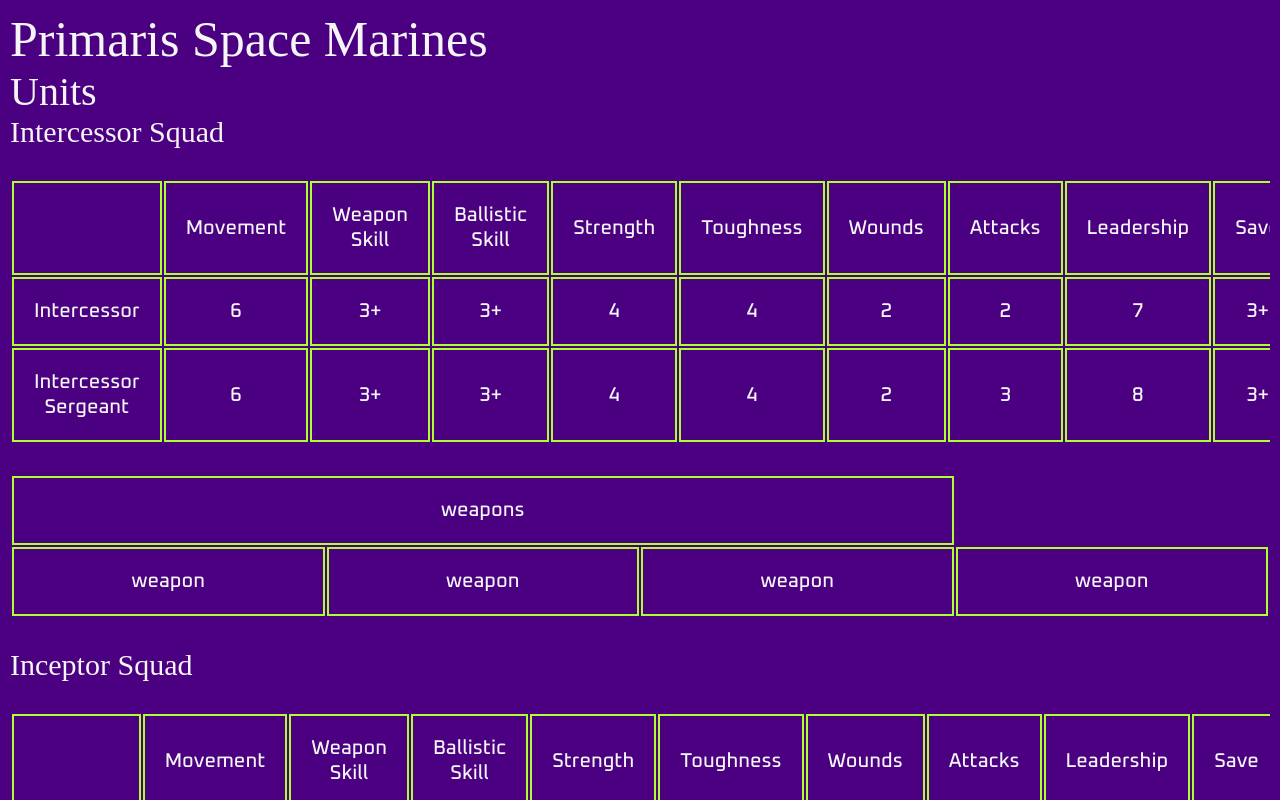
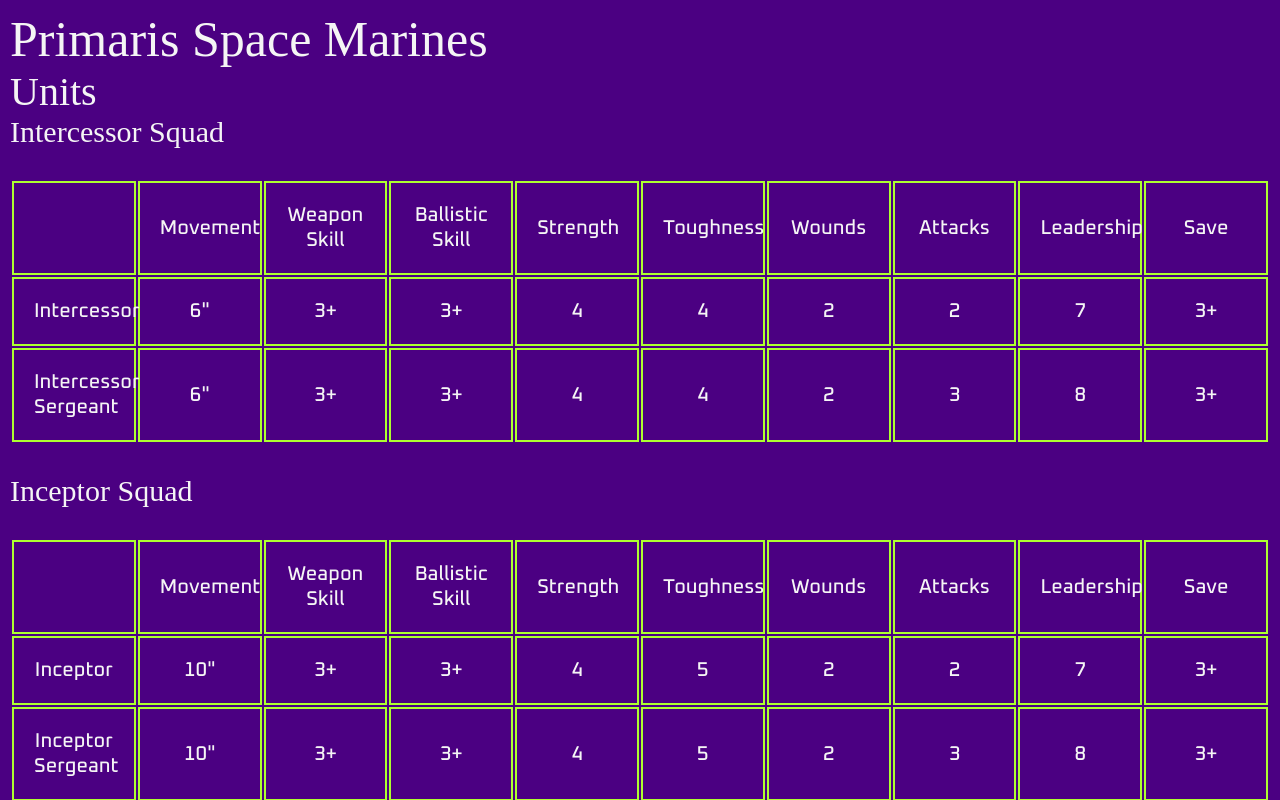
Before and after one commit to botfinski/wh40k, a React (Create React App) app: page / in a window 1280 px wide. Shown: the top 800 px of the page. Built offline with nearby package versions, Linux system fonts and the light colour scheme; a web font is replaced by a local one.

Commit message:
table fix

```diff
--- a/src/App.js
+++ b/src/App.js
@@ -1,85 +1,44 @@
 import React, { useState } from 'react';
-import armyData from './army-data.json'
+import data from './army-data.json'
 import dict from './dictionary-data.json';
 import './index.scss'
 
 function App() {
-	const [data] = useState(armyData);
+	const [armiesData] = useState(data);
 	const [dictionary] = useState(dict[0].dictionary);
+
+	const x = () => {
+		return (
+			<p>x</p>
+		)
+	}
+
+	const Stat = ({ type, value }) => {
+		if (type === 'movement') {
+			return (
+				<td>{value}"</td>
+			)
+		} else {
+			return (
+				<td>{value}</td>
+			)
+		}
+	}
 
 	const Profile = ({ profile }) => {
 		return (
-			<>
 			<tr>
 				<td>{profile.name}</td>
-
-					{
-						Object.values(profile.stats).map((stat, i) => <td key={i} className='stat-nr'>{stat}</td>)
-					}
+				{Object.entries(profile.stats).map(stat => <Stat type={stat[0]} value={stat[1]} />)}
 			</tr>
-			</>
-		)
-	}
-
-	const Profiles = ({ profiles }) => {
-		return (
-			<>
-				{
-					profiles.map((profile, i) => <Profile key={i} profile={profile} />)
-				}
-			</>
-		)
-	}
-
-	const Weapon = ({ weaponData }) => {
-		console.log(weaponData)
-		return (
-			<td>weapon</td>
-		)
-	}
-
-	const Weapons = ({ weaponsData }) => {
-		// weaponsData.map(weapons => {
-		// 	Object.values(weapons).map(weapon => {
-		// 		console.log(weapon.name)
-		// 		console.log(weapon.stats)
-		// 	})
-		// })
-
-		return (
-			<table>
-				<tbody>
-					<tr>
-						<td colSpan='3'>weapons</td>
-					</tr>
-					<tr>
-						{
-							weaponsData.map(weapons => {
-								return (
-									<Weapon weaponData={weapons} />
-								)
-							})
-						}
-					</tr>
-				</tbody>
-			</table>
 
 		)
 	}
 
-	const Units = ({ units }) => {
-		let weapons = []
-		Object.values(units).map(unit => weapons.push(unit.weapons))
-
-		// console.log(weapons)
+	const Unit = ({ unit }) => {
 		return (
-			<>
-				<h3>Units</h3>
-				{
-					Object.keys(units).map(unit => {
-						return (
-							<div key={unit} style={{ overflowX: "scroll" }}>
-								<h4>{units[unit].name}</h4>
+			<div>
+				<h4>{unit.name}</h4>
 				<table>
 					<tbody>
 						<tr>
@@ -88,34 +47,44 @@
 								Object.values(dictionary.stats).map(stat => <td key={stat}>{stat}</td>)
 							}
 						</tr>
-										<Profiles profiles={units[unit].profiles} />
+						{Object.values(unit.profiles).map(profile => <Profile profile={profile} />)}
 					</tbody>
 				</table>
-								<Weapons weaponsData={weapons} />
 			</div>
 		)
-					})
 	}
+
+	const Units = ({ units }) => {
+		return (
+			<>
+				<h3>Units</h3>
+				{Object.values(units).map(unit => <Unit unit={unit} />)}
 			</>
 		)
 	}
 
-	const army = (
-		data.map((army, i) => {
-			for (const prop in army) {
+	const Army = ({ army }) => {
 		return (
-					<div key={i}>
-						<h2>{army[prop].name}</h2>
-						<Units units={army[prop].units} />
+			Object.values(army).map(army => {
+				return (
+					<div>
+						<h2>{army.name}</h2>
+						<Units units={army.units} />
 					</div>
 				)
+			})
+		)
 	}
-		})
-	);
+
+	const Armies = ({ armies }) => {
+		return (
+			armies.map(army => <Army army={army} />)
+		)
+	}
 
 	return (
 		<>
-			{army}
+			<Armies armies={armiesData} />
 		</>
 	);
 }
--- a/src/dictionary-data.json
+++ b/src/dictionary-data.json
@@ -11,6 +11,14 @@
 				"attacks": "Attacks",
 				"leadership": "Leadership",
 				"save": "Save"
+			},
+			"weaponStats": {
+				"range": "Range",
+				"type": "Type",
+				"strength": "Strength",
+				"armourPenetration": "Armour Penetration",
+				"damage": "Damage",
+				"abilities": "Abilities"
 			}
 		}
 	}
--- a/src/index.scss
+++ b/src/index.scss
@@ -33,7 +33,7 @@
 
 table {
 	width: 100%;
-	// table-layout: fixed;
+	table-layout: fixed;
 	margin: 30px 0;
 	font-family: 'Oxanium', cursive;
 	text-align: center;
@@ -42,6 +42,10 @@
 		td {
 			border: 2px solid greenyellow;
 			padding: 20px;
+
+			// &:not(:first-of-type) {
+			// 	max-width: 50px;
+			// }
 		}
 	}
 
```
Also changed, not shown: public/index.html (+4 -14 lines), src/App copy.js (added, +152 -0 lines). Lines whose indentation alone changed are shown as unchanged.
